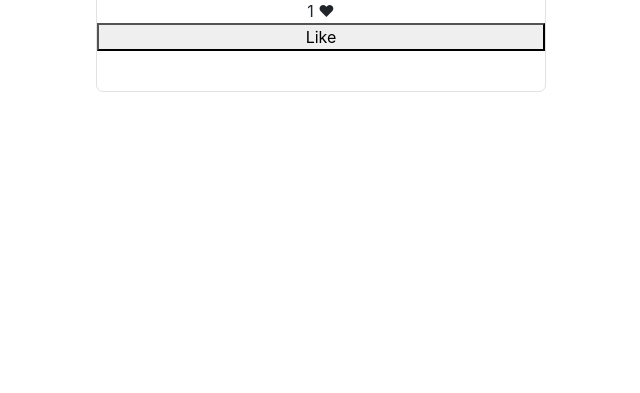
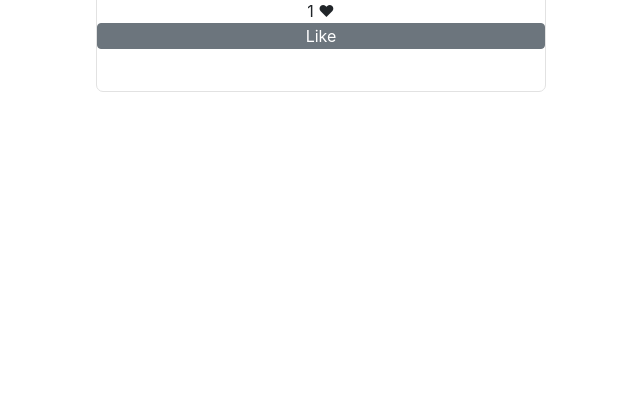
Before and after one commit to chyumin/wedding-gallery, a Flask app: page / in a window 1280 px wide. Shown: the part 407-800 px from the top of the page, without its empty margins (319-959 px from the left). Run offline with Flask 2, Linux system fonts and the light colour scheme; tables that the repository leaves empty hold one stand-in row (values such as "Sample post"); some libraries are stand-ins or nearby versions.

Commit message:
Added btn class

```diff
--- a/wedding_gallery/templates/index.html
+++ b/wedding_gallery/templates/index.html
@@ -18,7 +18,7 @@ Sort by:
     <div class="wg-card">
         <img src="{{ photo.link }}"/>
         <div class="number_of_likes" id="{{ photo.id }}">{{ photo.number_of_likes }} ♥</div>
-        <button class="wg-button" type="button" id="{{ photo.id }}" name="like">Like</button>
+        <button class="wg-button btn btn-secondary" type="button" id="{{ photo.id }}" name="like">Like</button>
         <br>
     </div>
     {%- else %}
--- a/wedding_gallery/templates/users.html
+++ b/wedding_gallery/templates/users.html
@@ -31,6 +31,6 @@
     No Users Created
     {% endif %}
     <br>
-    <button type="button" onclick="window.location.href='{{ url_for('create_user') }}';">Create User</button>
+    <button class="btn btn-seconday" type="button" onclick="window.location.href='{{ url_for('create_user') }}';">Create User</button>
 </ul>
 {% endblock %}
```
